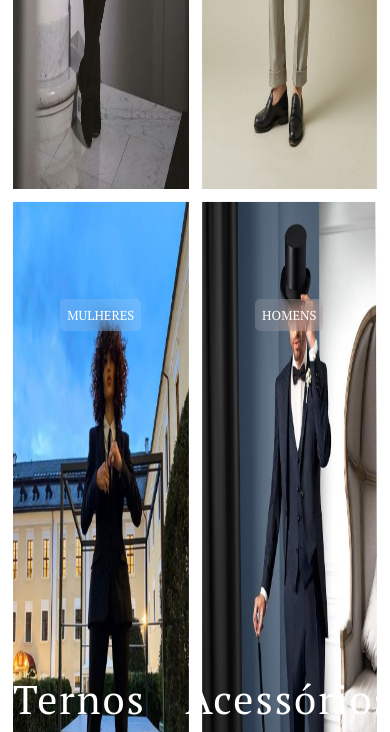
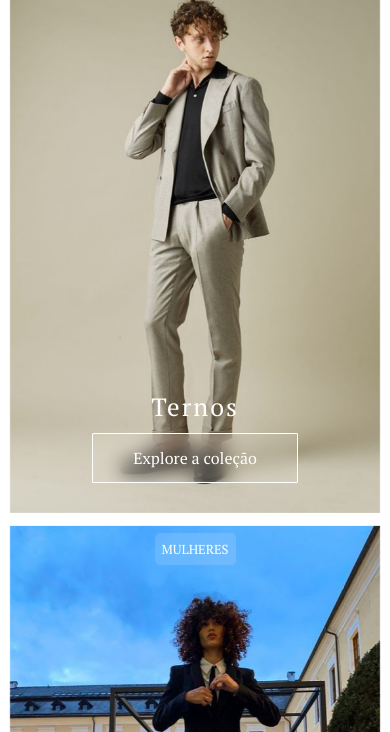
Before and after one commit to Eupou/moreno, a plain HTML site: page index.html in a window 390 px wide. Shown: the part 819-1551 px from the top of the page. Drawn offline with Linux system fonts and the light colour scheme; a web font is replaced by a local one.

Commit message:
feat: make the four main images responsive at 236px

```diff
--- a/index.html
+++ b/index.html
@@ -4,6 +4,7 @@
     <meta charset="UTF-8">
     <meta name="viewport" content="width=device-width, initial-scale=1.0">
     <link rel="stylesheet" href="styles.css">
+    <link rel="stylesheet" href="mobile.css">
     <title>moreno</title>
 </head>
 <body>
--- /dev/null
+++ b/mobile.css
@@ -0,0 +1,22 @@
+@media (min-width:236px) {
+    .main-img {
+        width: 95vw;
+        height: auto;
+    }
+
+    .title-container {
+        height: auto;
+    }
+
+    .label {
+        top: 20px;
+    }
+
+    .img-title {
+        font-size: 25px;
+    }
+
+    .img-btn {
+        padding: 13px 40px;
+    }
+}
--- a/styles.css
+++ b/styles.css
@@ -90,9 +90,10 @@ body {
 
 .main-img {
     display: flex;
-    width: 45vw;
+    flex-wrap: wrap;
     height: 800px;
     margin-top: 3.3vw;
+    width: 45vw;
 }
 
 .img-container {
```
